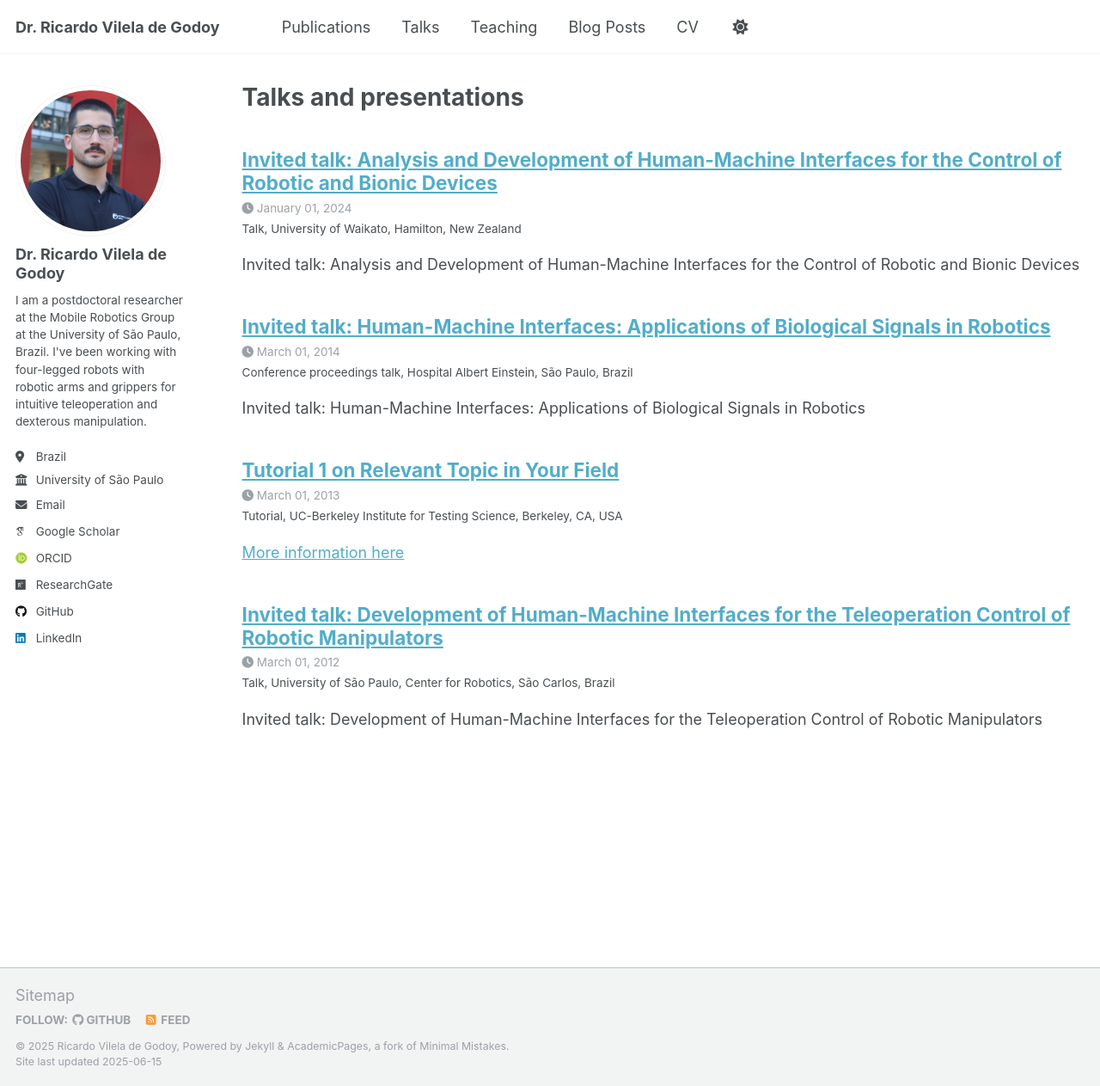
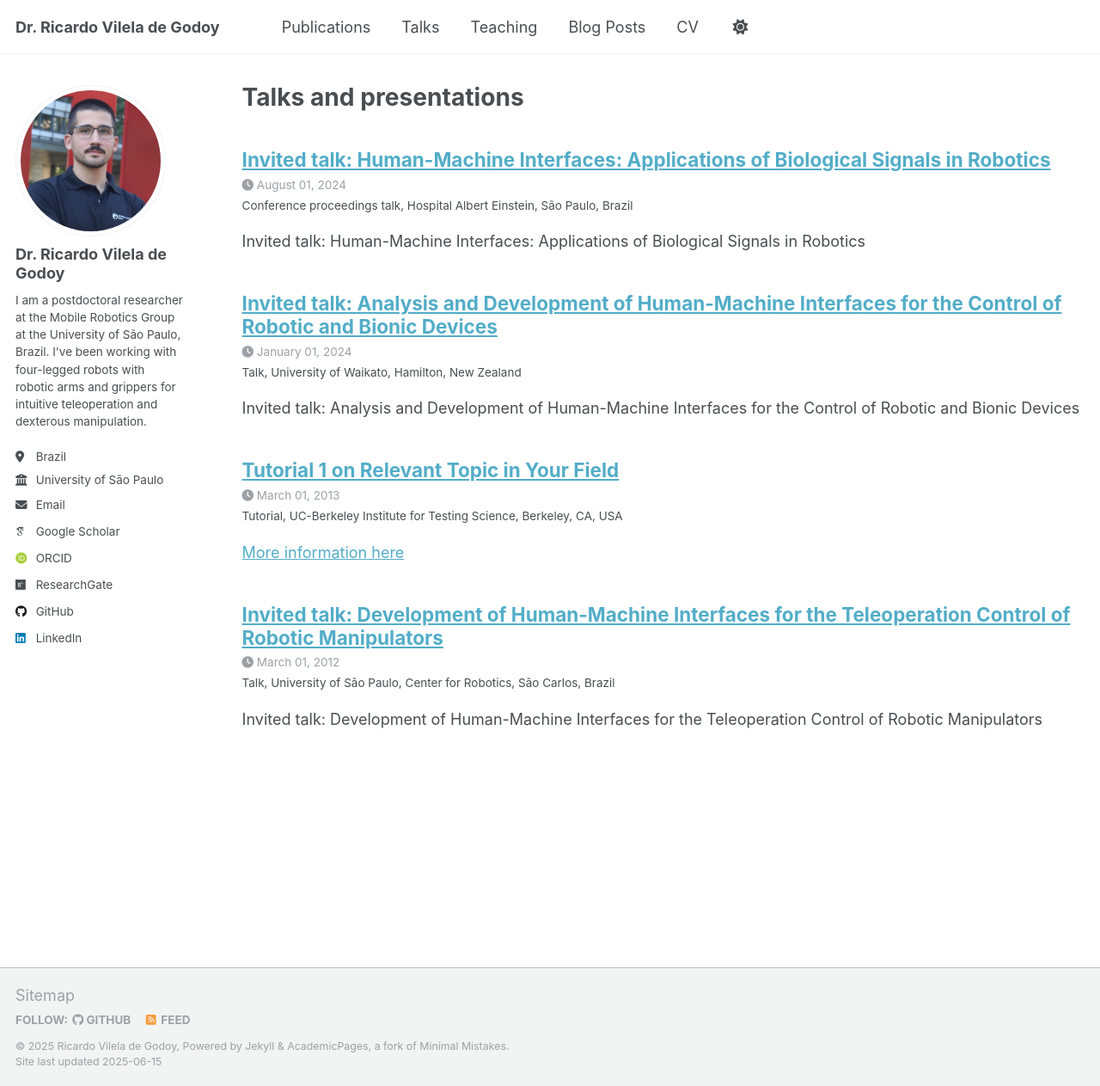
Before and after one commit to ricardovgodoy/ricardovgodoy.github.io, a Jekyll site: the page built from _pages/talks.html, in a window 1280 px wide and 1263 px high. Shown: the whole window at 86% size. Built offline with Jekyll 4.4.1, drawn with Linux system fonts in a browser that asks for light colours; some web fonts are replaced.

Commit message:
Update 2024-einstein-1.md

```diff
--- a/_talks/2024-einstein-1.md
+++ b/_talks/2024-einstein-1.md
@@ -4,7 +4,7 @@ collection: talks
 type: "Conference proceedings talk"
 permalink: /talks/2024-einstein-1
 venue: "Hospital Albert Einstein"
-date: 2014-03-01
+date: 2024-08-01
 location: "São Paulo, Brazil"
 ---
 
```
